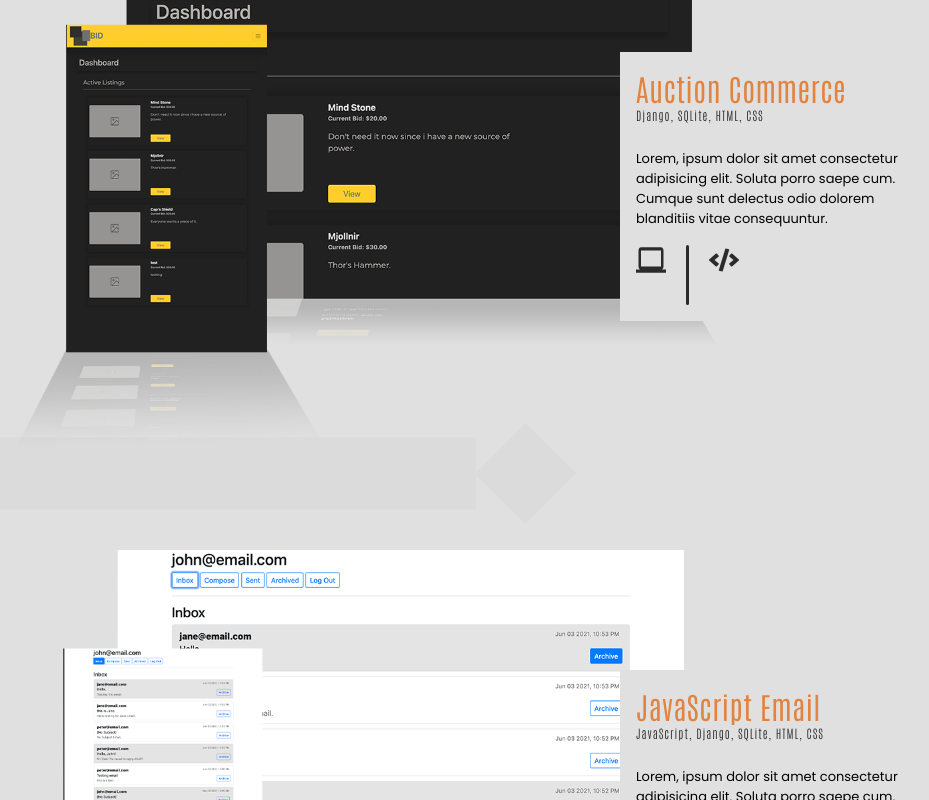
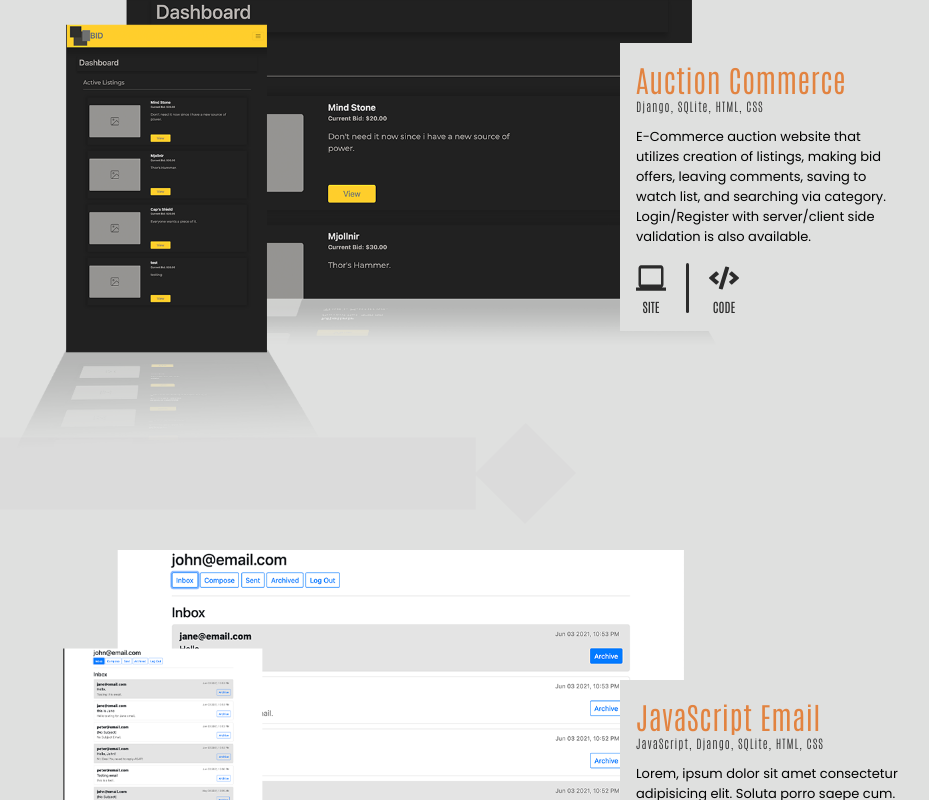
Before and after one commit to peter33chavez/Portfolio, a React (Create React App) app: page / in a window 1280 px wide. Shown: the part 980-1780 px from the top of the page, without its empty margins (124-1053 px from the left). Built offline with nearby package versions, Linux system fonts and the light colour scheme.

Commit message:
added description to a project

```diff
--- a/src/App.css
+++ b/src/App.css
@@ -208,7 +208,7 @@ header{
 }
 
 .project-description{
-    margin-top: 2em;
+    margin-top: 1em;
     font-family: 'Poppins' , sans-serif;
     font-weight: 400;
     line-height: 20px;
@@ -224,6 +224,7 @@ header{
     text-align: center;
     text-transform: uppercase;
     font-size: 13px;
+    color:#2B2B2B;
 }
 
 .link-container a img{
@@ -234,7 +235,7 @@ header{
 
 .vl{
     border-left: 3px solid #2B2B2B;
-    height: 60px;
+    height: 50px;
     margin: 0 20px;
     position: relative;
     border-radius: 3px;
--- a/src/Components/Projects.js
+++ b/src/Components/Projects.js
@@ -10,8 +10,8 @@ const projects = [
     {
         id: 1,
         title: 'Auction Commerce',
-        stacks: 'Django, SQLite, HTML, CSS',
-        description: 'Lorem, ipsum dolor sit amet consectetur adipisicing elit. Soluta porro saepe cum. Cumque sunt delectus odio dolorem blanditiis vitae consequuntur.',
+        tools: 'Django, SQLite, HTML, CSS',
+        description: 'E-Commerce auction website that utilizes creation of listings, making bid offers, leaving comments, saving to watch list, and searching via category. Login/Register with server/client side validation is also available. ',
         site: 'Null',
         code: 'https://github.com/peter33chavez/commerce-Project2',
         mockup: BidMock
@@ -20,7 +20,7 @@ const projects = [
     {
         id: 2,
         title: 'JavaScript Email',
-        stacks: 'JavaScript, Django, SQLite, HTML, CSS',
+        tools: 'JavaScript, Django, SQLite, HTML, CSS',
         description: 'Lorem, ipsum dolor sit amet consectetur adipisicing elit. Soluta porro saepe cum. Cumque sunt delectus odio dolorem blanditiis vitae consequuntur.',
         site: 'Null',
         code: 'https://github.com/peter33chavez/mail-project3',
@@ -29,7 +29,7 @@ const projects = [
     {
         id: 3,
         title: 'Google Search',
-        stacks: 'HTML, Sass, CSS,',
+        tools: 'HTML, Sass, CSS,',
         description: 'Lorem, ipsum dolor sit amet consectetur adipisicing elit. Soluta porro saepe cum. Cumque sunt delectus odio dolorem blanditiis vitae consequuntur.',
         site: 'https://peter33chavez.github.io/search-project0/',
         code: 'https://github.com/peter33chavez/search-project0',
@@ -53,7 +53,7 @@ const Projects = () => {
                     <div className="cta-details">
                         <div className="project-detail-container">
                             <h2 className="project-title">{project.title}</h2>
-                            <p className='project-tools'>{project.stacks}</p>
+                            <p className='project-tools'>{project.tools}</p>
                             <p className='project-description'>{project.description}</p>
                         </div>
                         <div className="project-links-container">
```
